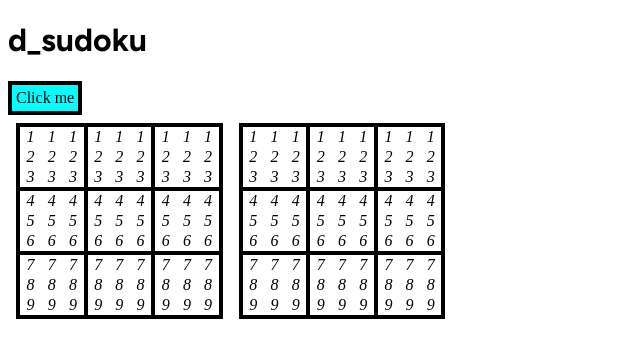
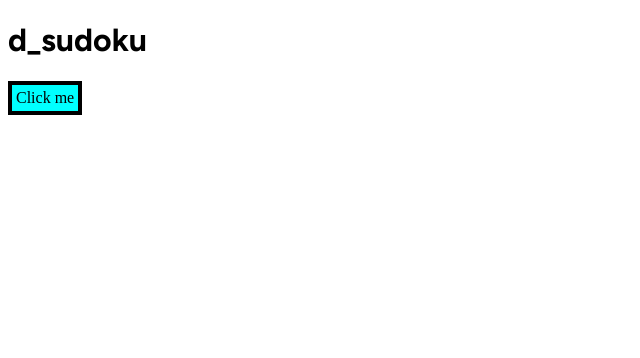
Before and after one commit to David-England/solver-zero-ui-2, a Next.js app: page / in a window 1280 px wide. Shown: the top 358 px of the page, without its empty margins (0-640 px from the left). Built offline with nearby package versions, Linux system fonts and the light colour scheme.

Commit message:
Add more test interactivity

```diff
--- a/src/app/page.tsx
+++ b/src/app/page.tsx
@@ -1,5 +1,6 @@
 'use client'
 
+import { useState } from "react";
 import Button from "@/components/button/button";
 import SolutionPane from "@/components/solution-pane/solution-pane";
 
@@ -16,10 +17,12 @@ const testSudoku: Number[][] = [
 ]
 
 export default function Home() {
+  const [solution, setSolution] = useState([] as Number[][][]);
+
   return (
     <>
-      <Button callback={() => console.log("Recommendation: eat cheese.")} text={"Click me"} />
-      <SolutionPane solutionSteps={[testSudoku, testSudoku]} />
+      <Button callback={() => setSolution([...solution, testSudoku, testSudoku])} text={"Click me"} />
+      <SolutionPane solutionSteps={solution} />
     </>
   );
 }
```
